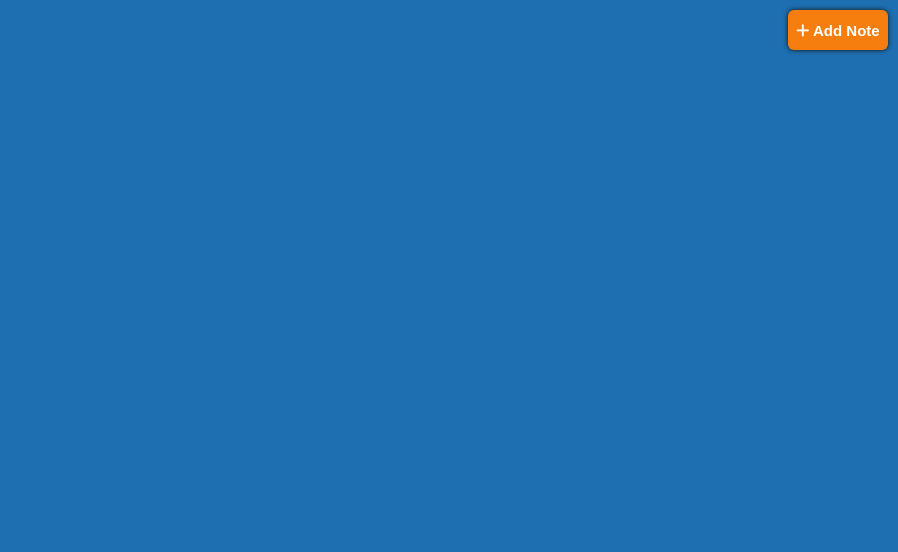
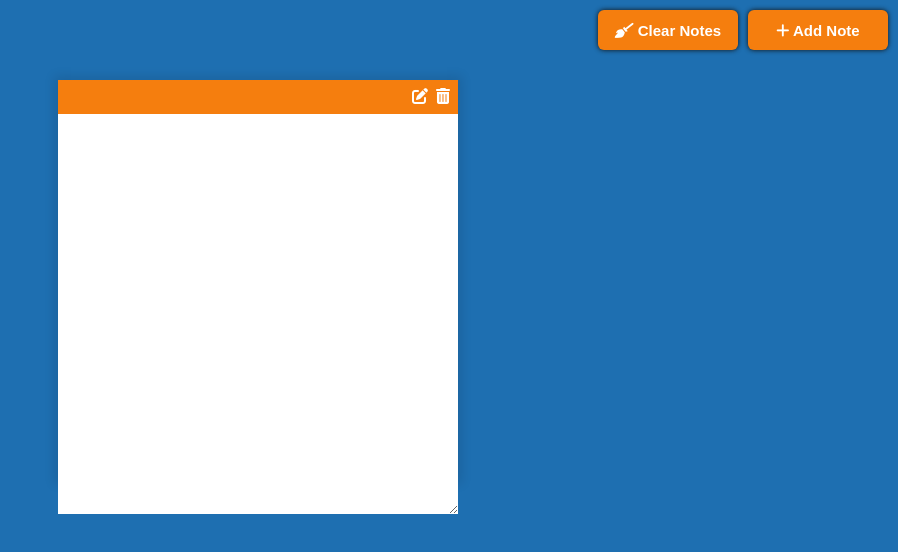
Before and after one commit to tudor1997/notes-javascript, a website: page dist/index.html in a window 1280 px wide. Both pictures are taken after a click on the button "Add Note". Shown: the whole page, without its empty margins (382-1280 px from the left). Drawn offline with nearby package versions, Linux system fonts and the light colour scheme.

Commit message:
finished

```diff
--- a/dist/index.html
+++ b/dist/index.html
@@ -9,12 +9,14 @@
     <title>Notes</title>
 </head>
 <body>
+    <button class="add-notes"><i class="fas fa-plus"></i> Add Note</button>
+    <button class="clear-notes"><i class="fas fa-broom"></i> Clear Notes</button>
     <div class="container">
-        <button class="add-notes"><i class="fas fa-plus"></i> Add Note</button>
+
     </div>
 
 
-    <script src="https://cdnjs.cloudflare.com/ajax/libs/marked/4.0.2/marked.min.js" integrity="sha512-hzyXu3u+VDu/7vpPjRKFp9w33Idx7pWWNazPm+aCMRu26yZXFCby1gn1JxevVv3LDwnSbyKrvLo3JNdi4Qx1ww==" crossorigin="anonymous" referrerpolicy="no-referrer"></script>
+    <script src="https://cdnjs.cloudflare.com/ajax/libs/marked/4.0.2/marked.js" integrity="sha512-rl95td2PsxUGaWwW42m6bEx7Llgg6v+UmkUDrSQp8V0ggoX7uoalk/ovUfeccGrX5QW7JuzFPLegNTTr6ekV6g==" crossorigin="anonymous" referrerpolicy="no-referrer"></script>
     <script src="script.js"></script>
 </body>
 </html>
--- a/dist/script.js
+++ b/dist/script.js
@@ -0,0 +1,66 @@
+
+
+
+const addBtn = document.querySelector('.add-notes');
+const clearBtn = document.querySelector('.clear-notes');
+const container = document.querySelector('.container');
+
+const notes = JSON.parse(localStorage.getItem('notes'));
+addBtn.addEventListener('click', () => addNewNote())
+
+const addNewNote = (text = "") => {
+    const note = document.createElement('div')
+    note.classList.add('note');
+
+    note.innerHTML =`
+    <div class="tools">
+    <button class="edit"><i class="fas fa-edit"></i></button>
+    <button class="delete"><i class="fas fa-trash-alt"></i></button>
+    </div>
+    <div class="main ${text ? "" : "hidden"}"></div>
+    <textarea class="${text ? "hidden" : ""}"></textarea>
+    `
+
+    const editBtn = note.querySelector('.edit');
+    const deleteBtn = note.querySelector('.delete');
+    const main = note.querySelector('.main');
+    const textArea = note.querySelector('textarea')
+
+    textArea.value = text;
+    main.innerHTML =  marked.parse(text)
+
+    deleteBtn.addEventListener('click', () => {
+        note.remove();
+       updateLS();
+    });
+    editBtn.addEventListener('click', () => {
+       main.classList.toggle('hidden');
+       textArea.classList.toggle('hidden');
+    });
+
+    textArea.addEventListener('input', (e) => {
+        const {value} = e.target;
+        main.innerHTML = marked.parse(value);
+        updateLS()
+    })
+    clearBtn.addEventListener('click', () => {
+        localStorage.clear();
+        container.removeChild(note)
+      })
+    container.appendChild(note);
+
+}
+
+if(notes){
+    notes.forEach(note => {
+        addNewNote(note);
+    })
+}
+const updateLS = () => {
+    const notesText = document.querySelectorAll('textarea');
+
+    const notes = [];
+    notesText.forEach(note => notes.push(note.value));
+
+    localStorage.setItem('notes', JSON.stringify(notes));
+}
--- a/dist/style.css
+++ b/dist/style.css
@@ -4,19 +4,23 @@
     padding:0;
     box-sizing: border-box;
 }
+body{
+    background-color:rgb(30, 111, 177);
 
+}
 .container{
     display:flex;
     position:relative;
     width:100%;
-    height:100vh;
-    background-color:rgb(30, 111, 177);
+    flex-wrap:wrap;
     font-family: 'Montserrat', sans-serif;
+    justify-content: center;
 }
-button{
-    width:100px;
+.add-notes{
+    width:140px;
     height:40px;
     margin: 10px 10px 0px auto;
+    float:right;
     background-color:rgb(245, 126, 14);
     border:none;
     font-size:15px;
@@ -28,8 +32,67 @@ button{
     transition:all .3s ease;
     font-weight: 600;
 }
-button:hover{
+.add-notes:hover{
     color:black;
     background-color:orangered;
     transform:scale(1.04);
 }
+.clear-notes{
+    width:140px;
+    height:40px;
+    margin: 10px 10px 0px auto;
+    float:right;
+    background-color:rgb(245, 126, 14);
+    border:none;
+    font-size:15px;
+    border-radius:6px;
+    box-shadow:0 0 5px #111;
+    color:white;
+    cursor:pointer;
+    text-align: center;
+    transition:all .3s ease;
+    font-weight: 600;
+}
+.clear-notes:hover{
+    color:black;
+    background-color:orangered;
+    transform:scale(1.04);
+}
+.note{
+    background-color:white;
+    box-shadow:0 0 10px 4px rgba(0, 0, 0, 0.1);
+    width:400px;
+    height:400px;
+    margin:30px 20px;
+}
+
+.note .tools{
+    background-color:rgb(245, 126, 14);
+    display:flex;
+    justify-content:flex-end;
+    padding: 0.5rem;
+}
+
+.note .tools button{
+    background-color:transparent;
+    border:none;
+    color:white;
+    cursor:pointer;
+    font-size:1rem;
+    margin-left:0.5rem;
+}
+.note textarea{
+    outline:none;
+    font-family:inherit;
+    font-size:1.2rem;
+    border:none;
+    height:400px;
+    width:100%;
+    padding:20px;
+}
+.main {
+    padding:30px;
+}
+.hidden{
+    display:none;
+}
```
Also changed, not shown: package.json (+4 -3 lines), 1 other file.
